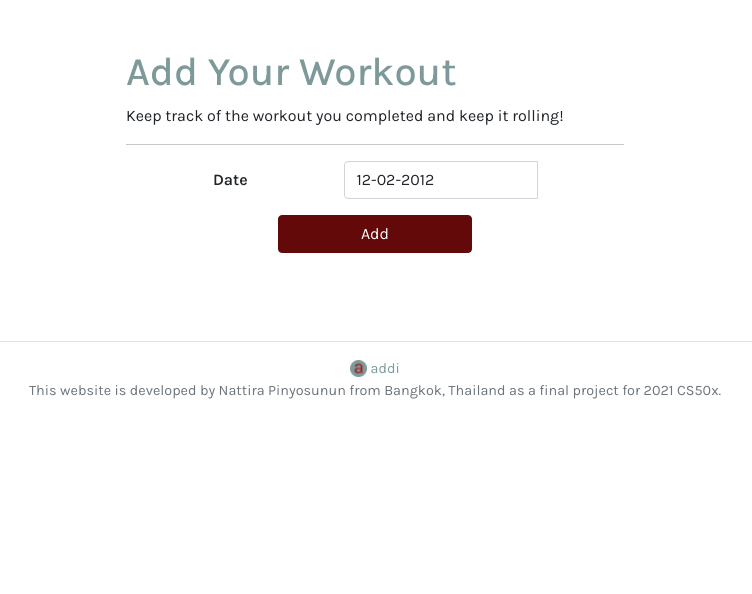
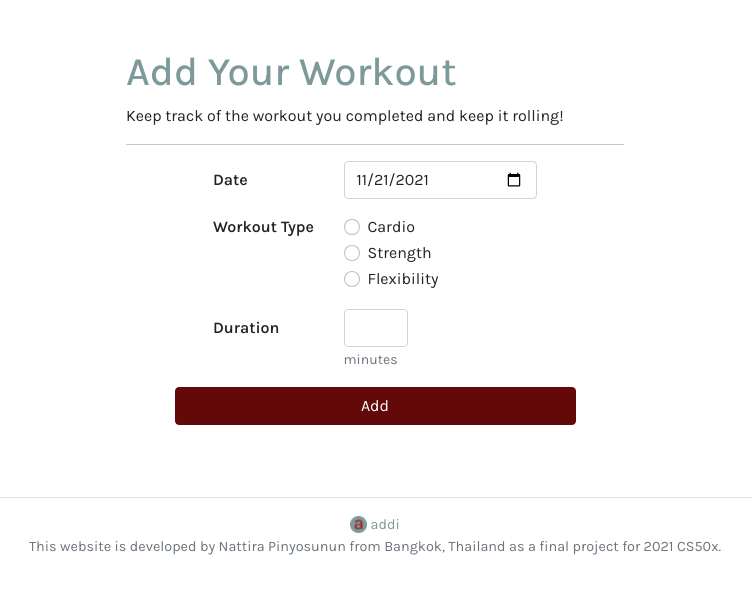
Before and after one commit to pippinnie/addi, a Flask app: page /add in a window 1280 px wide. Shown: the part 76-670 px from the top of the page, without its empty margins (265-1017 px from the left). Run offline with Flask 2, Linux system fonts and the light colour scheme; some libraries are stand-ins or nearby versions.

Commit message:
started the add workout form and created the JS get date function

```diff
--- /dev/null
+++ b/static/app.js
@@ -0,0 +1,34 @@
+document.addEventListener('DOMContentLoaded', function() {
+    // When an alert is dismissed, change focus to brand
+    var alert = document.getElementById('alert');
+    if (!!alert) {
+        alert.addEventListener('closed.bs.alert', function () {
+            document.getElementById('brand').focus();
+        })
+    }
+
+    // Get date source=https://teamtreehouse.com/community/html-input-date-field-how-to-set-default-value-to-todays-date
+    function getDate() {
+        var today = new Date();
+        var dd = today.getDate();
+        var mm = today.getMonth()+1; //January is 0!
+        var yyyy = today.getFullYear();
+
+        if(dd<10) {
+            dd = '0'+dd
+        }
+
+        if(mm<10) {
+            mm = '0'+mm
+        }
+
+        today = yyyy + '-' + mm + '-' + dd;
+        console.log(today);
+        document.getElementById("date").value = today;
+        }
+
+
+        window.onload = function() {
+            getDate();
+        };
+});
--- a/static/styles.css
+++ b/static/styles.css
@@ -1,26 +1,26 @@
+/* Size for brand */
 nav .navbar-brand {
-    /* Size for brand */
     font-size: xx-large;
     display: flex;
 }
 
+/* Menu */
 nav {
-    /* Menu */
     font-weight: 500;
     font-size: large;
 }
 
+/* Links */
 .nav-link, a {
-    /* Links */
+
     text-decoration: none;
     color: #AC090A;
 }
 
+/* Hover on menu */
 .nav-link:hover, .nav-link:focus {
-    /* Hover on menu */
     color: #7d9999;
 }
-
 nav .active {
     color: #7d9999;
 }
@@ -30,15 +30,14 @@
     color: #7d9999;
 }
 
+/* Brand on header */
 .brand {
-    /* Brand on header */
     margin-left: 10px;
 }
 
 .nav-item {
-    /* Border for menus */
+    /* Border for nav menus */
     border-right: solid grey;
-
 }
 
 .nav-item:last-child {
@@ -63,46 +62,55 @@
     max-width: 100%;
 }
 
+/* Footer */
 footer {
-    /* Footer */
     font-size: 90%;
 }
 
+/* Buttons */
 .btn-primary {
-    /* Buttons */
     color: white;
     background-color: #64090A;
     border-color: #64090A;
 }
 
+/* Hover on buttons */
 .btn-primary:hover {
-    /* Hover on buttons */
     color: #fff;
     background-color: #7d9999;
     border-color: #7d9999;
 }
 
+/* Click on buttons */
 .btn-primary:active, .btn-primary:focus, .btn-primary:active:focus {
-    /* Click on buttons */
     color: #fff;
     background-color: #7d9999;
     border-color: #7d9999;
     box-shadow: 0 0 0 0.25rem rgb(125 153 153 / 25%);
 }
 
+/* Focus on forms */
 .form-control:focus, .btn-close:focus {
-    /* Focus on forms */
     border-color: #7d9999;
     box-shadow: 0 0 0 0.25rem rgb(125 153 153 / 25%);
 }
 
-form label {
-    /* Form labels */
+/* Form labels */
+.col-form-label {
     font-weight: 600;
 }
 
-/* unordered list */
+/* Unordered list */
 header ul {
     margin-top: 0rem;
     margin-bottom: 0rem;
 }
+
+/* Form check */
+.form-check-input:checked {
+    background-color: #7d9999;
+    border-color: #7d9999;
+}
+.form-check-input:focus {
+    box-shadow: 0 0 0 0.25rem rgb(125 153 153 / 25%);
+}
--- a/templates/add.html
+++ b/templates/add.html
@@ -7,24 +7,56 @@
 {% block main %}
     <div class="col-sm-6">
         <h1 class="green">Add Your Workout</h1>
-        <p>Keep track of the workout you completed and keep it rolling!</p>
+        <p>
+            Keep track of the workout you completed and keep it rolling!
+        </p>
 
         <hr>
 
         <form>
+            <!-- Date -->
             <div class="mb-3 row justify-content-md-center">
                 <label for="date" class="col-sm-3 col-form-label">Date</label>
                 <div class="col-sm-5">
-                    <div class="input-group date" id="datetimepicker1" data-date-format="dd-mm-yyyy">
-                        <input class="form-control" type="text" value="12-02-2012">
-                        <span class="add-on">
-                            <span class="glyphicon glyphicon-calendar"></span>
-                        </span>
+                    <input id="date" class="form-control" type="date" name="date">
+                </div>
+            </div>
+
+            <!-- Workout type -->
+            <fieldset class="mb-3 row justify-content-md-center">
+                <legend for="workout_type" class="col-sm-3 col-form-label pt-0">Workout Type</legend>
+                <div class="col-sm-5">
+                    <div class="form-check">
+                        <input class="form-check-input" type="radio" name="workout_type" id="cardio">
+                        <label class="form-check-label" for="cardio">Cardio</label>
+                    </div>
+                    <div class="form-check">
+                        <input class="form-check-input" type="radio" name="workout_type" id="strength">
+                        <label class="form-check-label" for="strength">Strength</label>
+                    </div>
+                    <div class="form-check">
+                        <input class="form-check-input" type="radio" name="workout_type" id="flexibility">
+                        <label class="form-check-label" for="flexibility">Flexibility</label>
+                    </div>
+                </div>
+            </fieldset>
+
+            <!-- Duration -->
+            <div class="mb-3 row justify-content-md-center">
+                <label for="duration" class="col-sm-3 col-form-label">Duration</label>
+                    <div class="col-sm-5">
+                        <div class="col-sm-4">
+                            <input id="duration" class="form-control" type="integer" name="duration" maxlength="4" autocomplete="off">
+                        </div>
+                        <div class="col-sm-4">
+                            <span class="form-text">minutes</span>
+                        </div>
                     </div>
                 </div>
             </div>
 
-            <div class="mb-3 row justify-content-md-center">
+            <!-- Button -->
+            <div class="row justify-content-md-center">
                 <div class="d-grid gap-2 col-5 mx-auto">
                     <button class="btn btn-primary" type="submit">Add</button>
                 </div>
--- a/templates/layout.html
+++ b/templates/layout.html
@@ -36,28 +36,14 @@
         <!-- jquery -->
         <script src="https://ajax.googleapis.com/ajax/libs/jquery/3.5.1/jquery.min.js"></script>
 
-        <script>
-            document.addEventListener('DOMContentLoaded', function() {
-                // when an alert is dismissed, change focus to brand
-                var alert = document.getElementById('alert');
-                if (!!alert) {
-                    alert.addEventListener('closed.bs.alert', function () {
-                        document.getElementById('brand').focus();
-                    })
-                }
-
-                $(function () {
-                    $('#datetimepicker1').datetimepicker();
-                });
-            });
-        </script>
+        <script src="/static/app.js"></script>
 
         <title>{% block title %}{% endblock %} - addi</title>
 
     </head>
 
     <body>
-        <!-- header with brand and menu -->
+        <!-- Header with brand and menu -->
         <header>
             <nav class="navbar navbar-expand-lg navbar-light bg-light">
                 <div class="container-fluid">
@@ -86,7 +72,7 @@
 
         </header>
 
-        <!-- flash messages -->
+        <!-- Flash messages -->
         {% with messages = get_flashed_messages(with_categories=true) %}
             {% if messages %}
                 <header>
@@ -116,7 +102,7 @@
             {% endif %}
         {% endwith %}
 
-        <!-- main body -->
+        <!-- Main body -->
         <main class="container p-5">
             <div class="container">
                 <div class="row center justify-content-md-center">
@@ -125,7 +111,7 @@
             </div>
         </main>
 
-        <!-- footer -->
+        <!-- Footer -->
         <div class="container">
             <footer class="py-3 my-4 border-top">
                 <div class="text-center text-muted">
--- a/templates/login.html
+++ b/templates/login.html
@@ -15,18 +15,21 @@
 
         <hr>
 
+        <!-- Username -->
         <div class="mb-3 row justify-content-md-center">
             <div class="col-sm-6">
                 <input class="form-control" name="username" placeholder="Username" type="text" autocomplete="off" autofocus>
             </div>
         </div>
+        <!-- Password -->
         <div class="mb-3 row justify-content-md-center">
             <div class="col-sm-6">
                 <input class="form-control" name="password" placeholder="Password" type="password" autocomplete="off">
             </div>
         </div>
 
-        <div class="mb-3 row">
+        <!-- Button -->
+        <div class="row">
             <div class="d-grid gap-2 col-6 mx-auto">
                 <button class="btn btn-primary" type="submit">Log In</button>
             </div>
```
Also changed, not shown: templates/register.html (+6 -2 lines).
